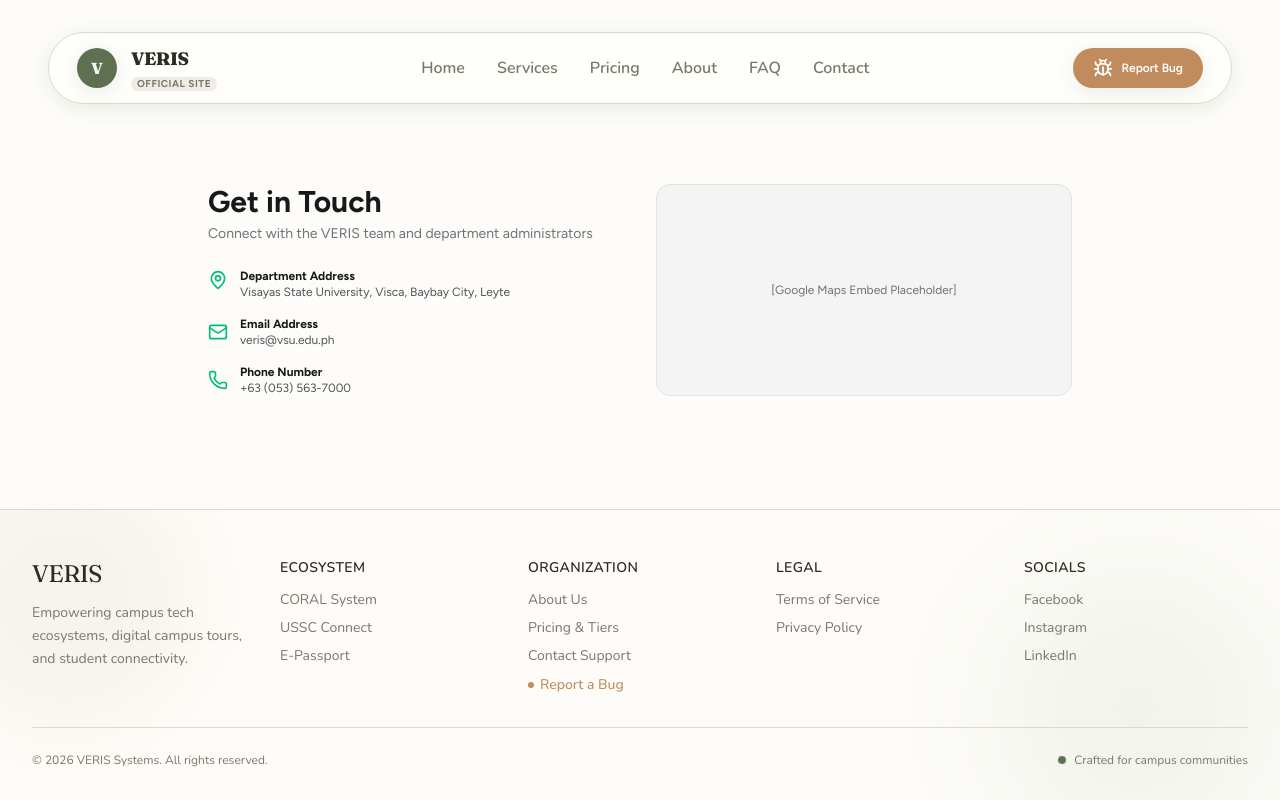
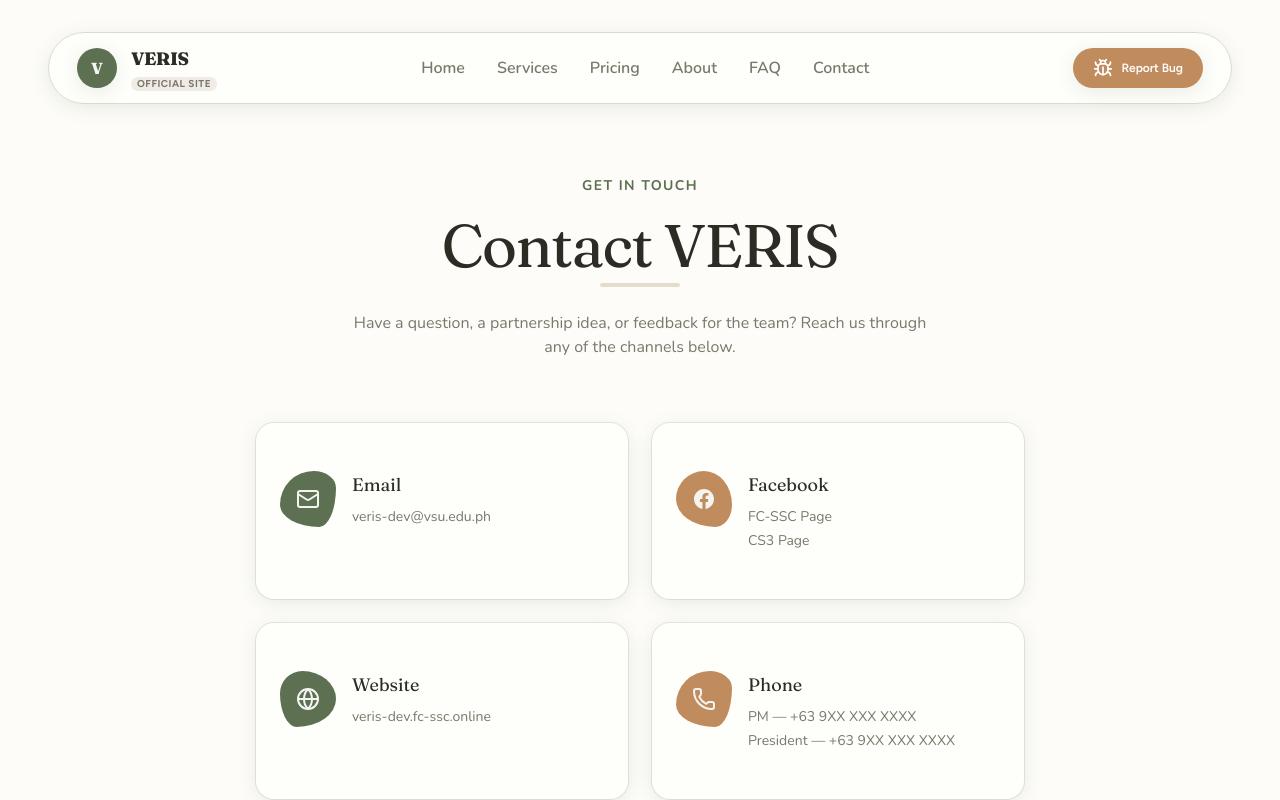
Before and after one commit to Atlas-VSU/veris-page, a Next.js app: page /contact in a window 1280 px wide. Shown: the top 800 px of the page. Built offline with nearby package versions, Linux system fonts and the light colour scheme.

Commit message:
feat: add structured contact cards with relevant info and styling

```diff
--- a/src/features/contact/components/ContactOverview.tsx
+++ b/src/features/contact/components/ContactOverview.tsx
@@ -1,43 +1,132 @@
-import { Mail, Phone, MapPin } from "lucide-react";
+import { Mail, Globe, Phone } from "lucide-react";
+import { Card, CardContent } from "@/components/ui/card";
+
+function FacebookIcon({ className }: { className?: string }) {
+  return (
+    <svg
+      viewBox="0 0 24 24"
+      fill="currentColor"
+      className={className}
+      aria-hidden="true"
+    >
+      <path d="M22 12.06C22 6.5 17.52 2 12 2S2 6.5 2 12.06c0 5.02 3.66 9.18 8.44 9.94v-7.03H7.9v-2.91h2.54V9.85c0-2.51 1.49-3.9 3.77-3.9 1.09 0 2.24.2 2.24.2v2.47h-1.26c-1.24 0-1.63.78-1.63 1.57v1.87h2.78l-.44 2.91h-2.34V22c4.78-.76 8.44-4.92 8.44-9.94Z" />
+    </svg>
+  );
+}
+
+interface ContactLink {
+  label: string;
+  href: string;
+}
+
+interface ContactEntry {
+  icon: React.ComponentType<{ className?: string }>;
+  title: string;
+  links: ContactLink[];
+  blobClassName: string;
+}
+
+const CONTACTS: ContactEntry[] = [
+  {
+    icon: Mail,
+    title: "Email",
+    blobClassName: "blob-shape-1 bg-primary",
+    links: [
+      { label: "veris-dev@vsu.edu.ph", href: "mailto:veris-dev@vsu.edu.ph" },
+    ],
+  },
+  {
+    icon: FacebookIcon,
+    title: "Facebook",
+    blobClassName: "blob-shape-2 bg-secondary",
+    links: [
+      {
+        label: "FC-SSC Page",
+        href: "https://www.facebook.com/profile.php?id=61580632527281",
+      },
+      { label: "CS3 Page", href: "https://www.facebook.com/VSUCSCube" },
+    ],
+  },
+  {
+    icon: Globe,
+    title: "Website",
+    blobClassName: "blob-shape-3 bg-primary",
+    links: [
+      {
+        label: "veris-dev.fc-ssc.online",
+        href: "https://veris-dev.fc-ssc.online/",
+      },
+    ],
+  },
+  {
+    icon: Phone,
+    title: "Phone",
+    blobClassName: "blob-shape-1 bg-secondary",
+    links: [
+      // TODO: replace with the actual PM and President contact numbers
+      { label: "PM — +63 9XX XXX XXXX", href: "tel:+639XXXXXXXX" },
+      { label: "President — +63 9XX XXX XXXX", href: "tel:+639XXXXXXXX" },
+    ],
+  },
+];
 
 export function ContactOverview() {
   return (
-    <section className="py-12 max-w-4xl mx-auto px-4 grid grid-cols-1 md:grid-cols-2 gap-8">
-      <div className="space-y-6">
-        <div>
-          <h2 className="text-3xl font-bold text-zinc-900 dark:text-white">Get in Touch</h2>
-          <p className="text-sm text-zinc-500 mt-1">Connect with the VERIS team and department administrators</p>
-        </div>
-
-        <div className="space-y-4 text-xs">
-          <div className="flex items-start gap-3">
-            <MapPin className="w-5 h-5 text-emerald-500 shrink-0 mt-0.5" />
-            <div>
-              <strong className="block text-zinc-900 dark:text-zinc-100">Department Address</strong>
-              <span className="text-zinc-600 dark:text-zinc-400">Visayas State University, Visca, Baybay City, Leyte</span>
-            </div>
-          </div>
-
-          <div className="flex items-center gap-3">
-            <Mail className="w-5 h-5 text-emerald-500 shrink-0" />
-            <div>
-              <strong className="block text-zinc-900 dark:text-zinc-100">Email Address</strong>
-              <span className="text-zinc-600 dark:text-zinc-400">veris@vsu.edu.ph</span>
-            </div>
-          </div>
-
-          <div className="flex items-center gap-3">
-            <Phone className="w-5 h-5 text-emerald-500 shrink-0" />
-            <div>
-              <strong className="block text-zinc-900 dark:text-zinc-100">Phone Number</strong>
-              <span className="text-zinc-600 dark:text-zinc-400">+63 (053) 563-7000</span>
-            </div>
-          </div>
-        </div>
+    <section className="py-10 px-4 md:px-20 bg-background" id="contact">
+      <div className="text-center mb-16">
+        <span className="font-sans text-sm font-bold text-primary tracking-widest uppercase mb-3 block">
+          Get In Touch
+        </span>
+        <h2 className="text-4xl sm:text-5xl lg:text-6xl font-serif text-[#2C2C24] tracking-tight leading-tight">
+          Contact VERIS
+        </h2>
+        <div className="w-20 h-1 bg-accent mx-auto rounded-full" />
+        <p className="font-sans text-muted-foreground max-w-xl mx-auto mt-6">
+          Have a question, a partnership idea, or feedback for the team? Reach
+          us through any of the channels below.
+        </p>
       </div>
 
-      <div className="bg-zinc-100 dark:bg-zinc-900 rounded-xl p-6 border border-zinc-200 dark:border-zinc-800 flex items-center justify-center text-xs text-zinc-500">
-        [Google Maps Embed Placeholder]
+      <div className="grid grid-cols-1 sm:grid-cols-2 gap-6 max-w-3xl mx-auto">
+        {CONTACTS.map((contact) => {
+          const Icon = contact.icon;
+          return (
+            <Card
+              key={contact.title}
+              className="border-border shadow-soft hover:shadow-float transition-shadow duration-300"
+            >
+              <CardContent className="p-6 flex gap-4">
+                <div
+                  className={`w-14 h-14 shrink-0 flex items-center justify-center ${contact.blobClassName}`}
+                >
+                  <Icon className="h-6 w-6 text-primary-foreground" />
+                </div>
+                <div className="flex flex-col gap-1 min-w-0">
+                  <h3 className="font-serif text-lg text-foreground mb-1">
+                    {contact.title}
+                  </h3>
+                  {contact.links.map((link) => (
+                    <a
+                      key={link.href + link.label}
+                      href={link.href}
+                      target={
+                        link.href.startsWith("http") ? "_blank" : undefined
+                      }
+                      rel={
+                        link.href.startsWith("http")
+                          ? "noopener noreferrer"
+                          : undefined
+                      }
+                      className="truncate font-sans text-sm text-muted-foreground hover:text-primary hover:underline underline-offset-2 transition-colors"
+                    >
+                      {link.label}
+                    </a>
+                  ))}
+                </div>
+              </CardContent>
+            </Card>
+          );
+        })}
       </div>
     </section>
   );
```
